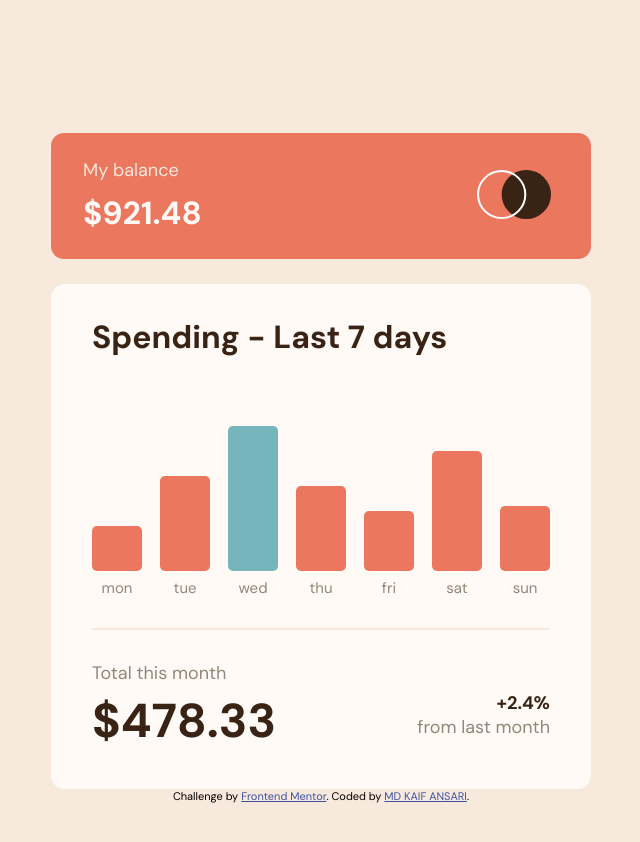
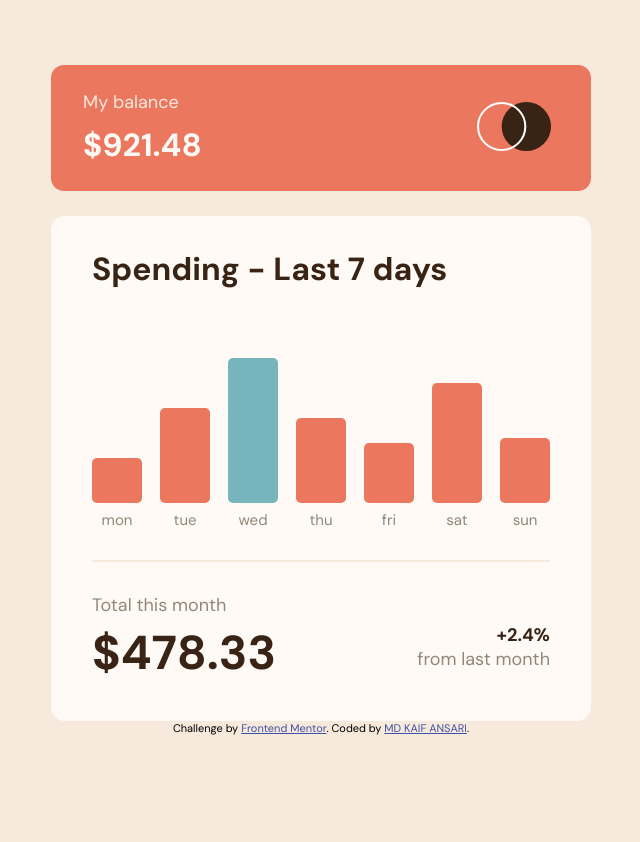
Before and after one commit to Kaif121122/EXPENSES-CHART-COMPONENT, a plain HTML site: page index.html in a window 1280 px wide. Shown: the whole page, without its empty margins (319-959 px from the left). After the commit the page ends 800 px from the top, so only its background shows below. Drawn offline with nearby package versions, Linux system fonts and the light colour scheme.

Commit message:
my changes

```diff
--- a/phone.css
+++ b/phone.css
@@ -1,5 +1,4 @@
 body {
-    height: 93vh;
     width: 100%;
 }
 
--- a/style.css
+++ b/style.css
@@ -29,7 +29,7 @@ body {
   align-items: center;
   flex-direction: column;
   background-color: var(--Cream);
-  height: 117vh;
+  height: 100vh;
   font-family: 'DM Sans', sans-serif;
 }
 
```
